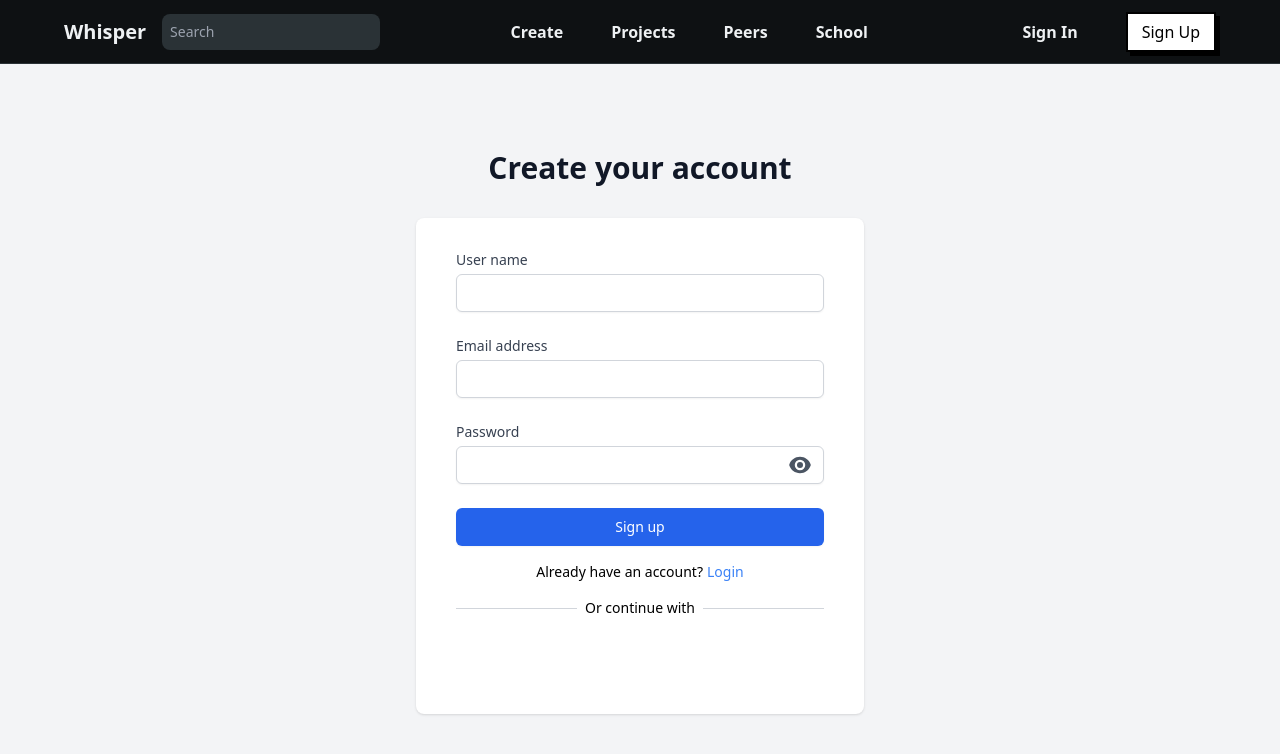
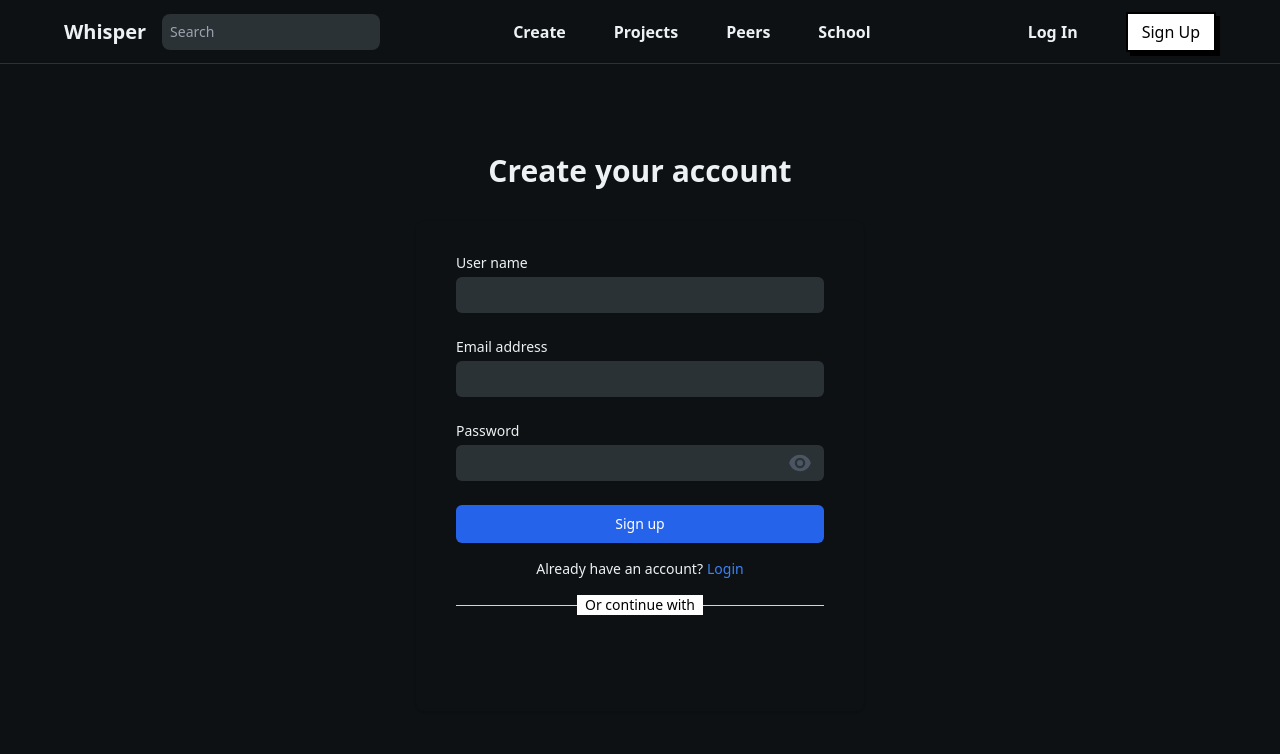
Before and after one commit to rushil-b-patel/Whisper, a React (Vite) app in the folder frontend/: page /signup in a window 1280 px wide. Shown: the top 754 px of the page. Built offline with nearby package versions, Linux system fonts and the light colour scheme; no server answers.

Commit message:
UI Fixes

```diff
--- a/frontend/src/components/Navbar.jsx
+++ b/frontend/src/components/Navbar.jsx
@@ -48,7 +48,7 @@ function Navbar() {
               onClick={() => navigate("/login")}
               className="hidden lg:block font-semibold text-[#eef1f3] hover:bg-[#2A3236] rounded-md py-2 px-4 lg:px-6 lg:py-2 transition whitespace-nowrap"
             >
-              Sign In
+              Log In
             </button>
             <button
               className="relative inline-block px-4 py-2 font-medium group transition whitespace-nowrap"
--- a/frontend/src/pages/Login.jsx
+++ b/frontend/src/pages/Login.jsx
@@ -58,7 +58,7 @@ const Login = () => {
                   type="email"
                   autoComplete="email"
                   required
-                  className="appearance-none block w-full px-3 py-2 border border-gray-300 rounded-md shadow-sm placeholder-gray-400 sm:text-sm"
+                  className="appearance-none block w-full px-3 py-2 bg-[#2A3236] text-[#eef1f3] outline-none rounded-md sm:text-sm"
                   value={email}
                   onChange={(e) => setEmail(e.target.value)}
                 />
@@ -76,7 +76,7 @@ const Login = () => {
                   type={showPassword ? 'text' : 'password'}
                   autoComplete="current-password"
                   required
-                  className="appearance-none block w-full px-3 py-2 border border-gray-300 rounded-md shadow-sm placeholder-gray-400 sm:text-sm"
+                  className="appearance-none block w-full px-3 py-2 bg-[#2A3236] text-[#eef1f3] outline-none rounded-md sm:text-sm"
                   value={password}
                   onChange={(e) => setPassword(e.target.value)}
                 />
--- a/frontend/src/pages/Signup.jsx
+++ b/frontend/src/pages/Signup.jsx
@@ -29,20 +29,20 @@ const Signup = () => {
   }
 
   return (
-    <div className="bg-gray-100 flex flex-col h-[calc(100vh-4em)] justify-center p-12 sm:px-6 lg:px-8">
+    <div className="bg-[#0e1113] text-[#eef1f3] flex flex-col h-[calc(100vh-4em)] justify-center p-12 sm:px-6 lg:px-8">
       <div className="sm:mx-auto sm:w-full sm:max-w-md">
-        <h2 className="text-center text-3xl font-extrabold text-gray-900">
+        <h2 className="text-center text-3xl font-extrabold">
           Create your account
         </h2>
       </div>
 
       <div className="mt-8 sm:mx-auto sm:w-full sm:max-w-md">
-        <div className="bg-white py-8 px-4 shadow sm:rounded-lg sm:px-10">
+        <div className="py-8 px-4 shadow sm:rounded-lg sm:px-10">
           <form className="space-y-6" onSubmit={handleSubmit}>
             <div>
               <label
                 htmlFor="name"
-                className="block text-sm font-medium text-gray-700"
+                className="block text-sm font-medium"
               >
                 User name
               </label>
@@ -53,7 +53,7 @@ const Signup = () => {
                   type="text"
                   autoComplete="userName"
                   required
-                  className="appearance-none block w-full px-3 py-2 border border-gray-300 rounded-md shadow-sm placeholder-gray-400 sm:text-sm"
+                  className="appearance-none block w-full px-3 py-2 bg-[#2A3236] text-[#eef1f3] outline-none rounded-md sm:text-sm"
                   value={userName}
                   onChange={(e) => setUserName(e.target.value)}
                 />
@@ -63,7 +63,7 @@ const Signup = () => {
             <div>
               <label
                 htmlFor="email"
-                className="block text-sm font-medium text-gray-700"
+                className="block text-sm font-medium"
               >
                 Email address
               </label>
@@ -74,7 +74,7 @@ const Signup = () => {
                   type="email"
                   autoComplete="email"
                   required
-                  className="appearance-none block w-full px-3 py-2 border border-gray-300 rounded-md shadow-sm placeholder-gray-400 sm:text-sm"
+                  className="appearance-none block w-full px-3 py-2 bg-[#2A3236] text-[#eef1f3] outline-none rounded-md sm:text-sm"
                   value={email}
                   onChange={(e) => setEmail(e.target.value)}
                 />
@@ -84,7 +84,7 @@ const Signup = () => {
             <div>
               <label
                 htmlFor="password"
-                className="block text-sm font-medium text-gray-700"
+                className="block text-sm font-medium"
               >
                 Password
               </label>
@@ -95,7 +95,7 @@ const Signup = () => {
                   type={showPassword ? "text" : "password"}
                   autoComplete="new-password"
                   required
-                  className="appearance-none block w-full px-3 py-2 border border-gray-300 rounded-md shadow-sm placeholder-gray-400 sm:text-sm"
+                  className="appearance-none block w-full px-3 py-2 bg-[#2A3236] text-[#eef1f3] outline-none rounded-md sm:text-sm"
                   value={password}
                   onChange={(e) => setPassword(e.target.value)}
                 />
@@ -112,7 +112,7 @@ const Signup = () => {
             <div>
               <button
                 type="submit"
-                className="w-full flex justify-center py-2 px-4 border border-transparent rounded-md shadow-sm text-sm font-medium text-white bg-blue-600 hover:bg-blue-700 transition"
+                className="w-full flex justify-center py-2 px-4 border border-transparent rounded-md text-sm font-medium text-white bg-blue-600 hover:bg-blue-700 transition"
                 disabled={isLoading}
               >
                 {isLoading ? "loading..." : "Sign up"}
```
